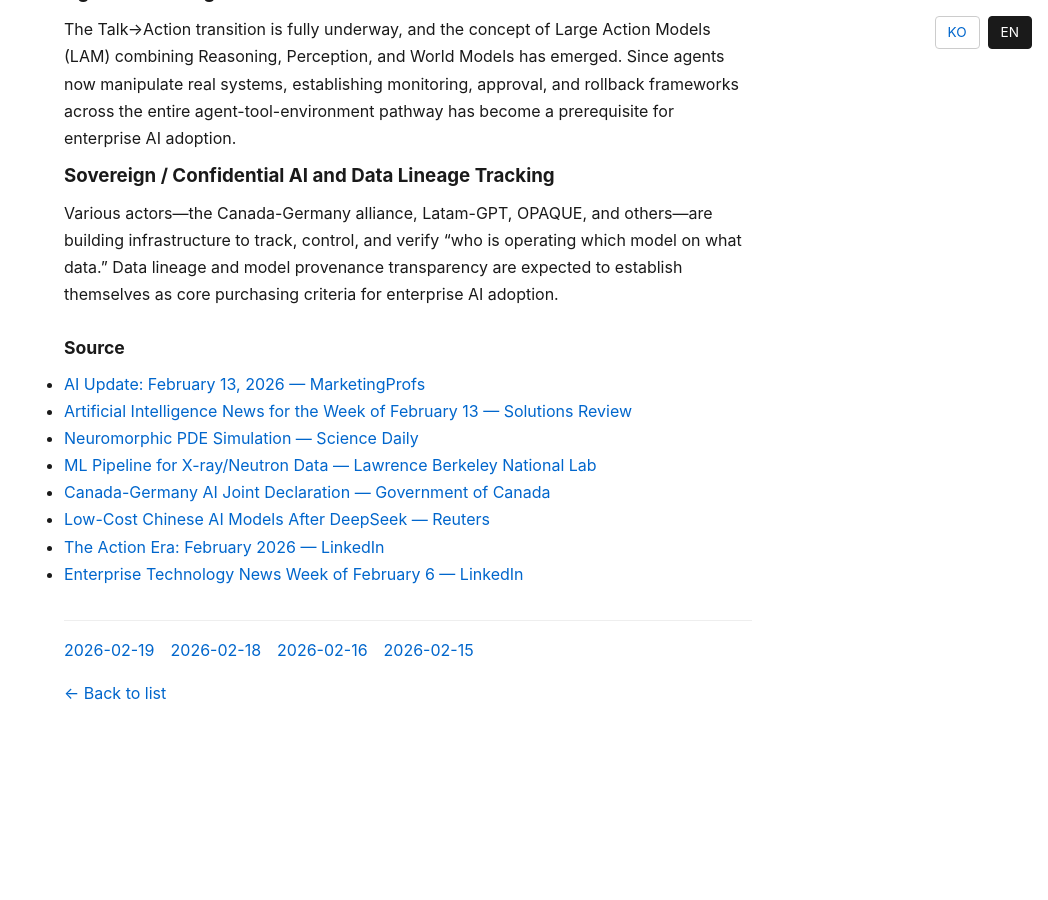
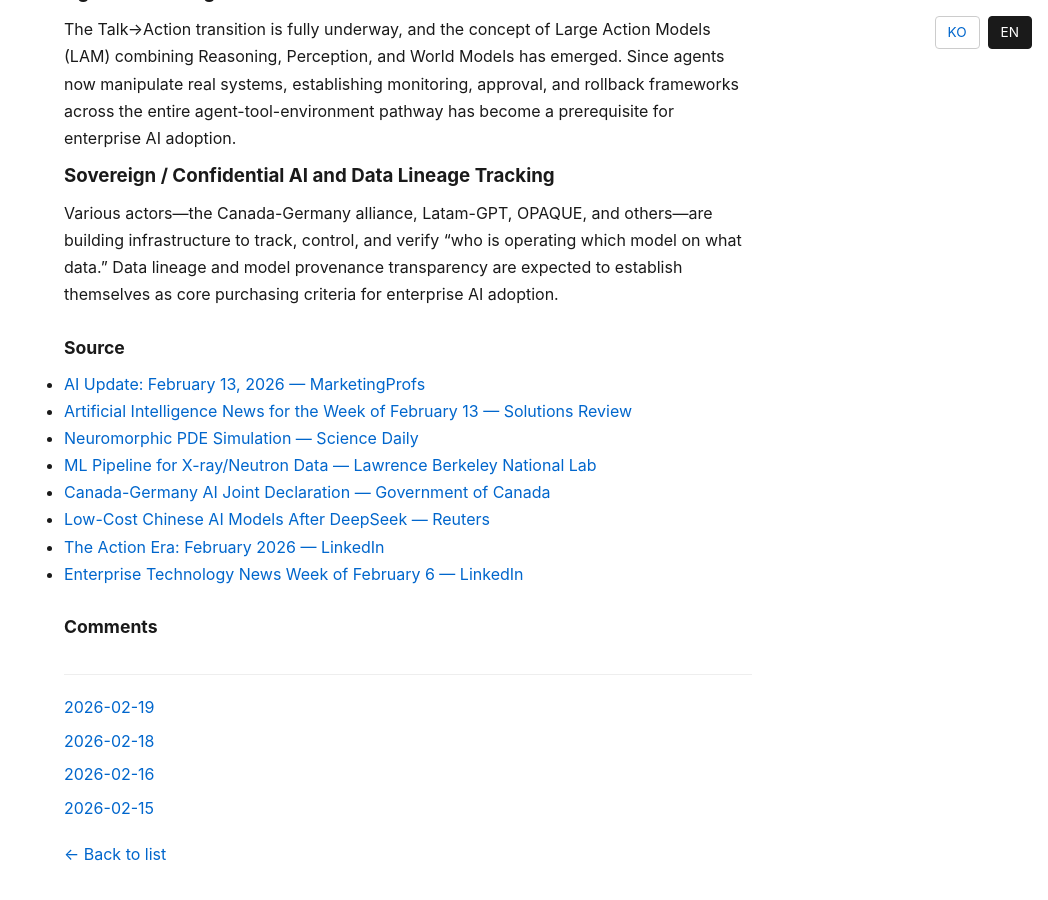
Before and after one commit to paulseongminpark/tech-review, a Jekyll site: the page built from _posts/en/2026-02-17-daily-tech-review.md, in a window 1280 px wide and 900 px high, scrolled down 2273 px. Shown: the whole window, without its empty margins (232-1280 px from the left). Built offline with Jekyll 4.4.1, drawn with Linux system fonts in a browser that asks for light colours; before the commit the page ends 3012 px from its top, so only the background shows below that.

Commit message:
[tech-review] Comments 섹션 복원 + 날짜 목록 세로 정렬
Co-Authored-By: Claude Sonnet 4.6 (1M context) <noreply@anthropic.com>

```diff
--- a/_layouts/post.html
+++ b/_layouts/post.html
@@ -10,15 +10,15 @@ layout: default
     </div>
   </header>
   <div class="content">
-    {{ content | split: '<h2 id="comments">Comments</h2>' | first }}
+    {{ content }}
   </div>
   <footer style="margin-top:2rem; padding-top:1rem; border-top:1px solid #eee;">
     <nav class="post-nav">
-      <ul style="list-style:none; display:flex; gap:1rem; flex-wrap:wrap; padding:0; margin-bottom:1rem;">
+      <ul style="list-style:none; padding:0; margin-bottom:1rem;">
         {% assign lang_posts = site.posts | where: "lang", page.lang | sort: "date" | reverse %}
         {% for p in lang_posts %}
           {% unless p.url == page.url %}
-            <li><a href="{{ p.url | prepend: site.baseurl }}">{{ p.date | date: "%Y-%m-%d" }}</a></li>
+            <li style="padding:0.2rem 0;"><a href="{{ p.url | prepend: site.baseurl }}">{{ p.date | date: "%Y-%m-%d" }}</a></li>
           {% endunless %}
         {% endfor %}
       </ul>
```
